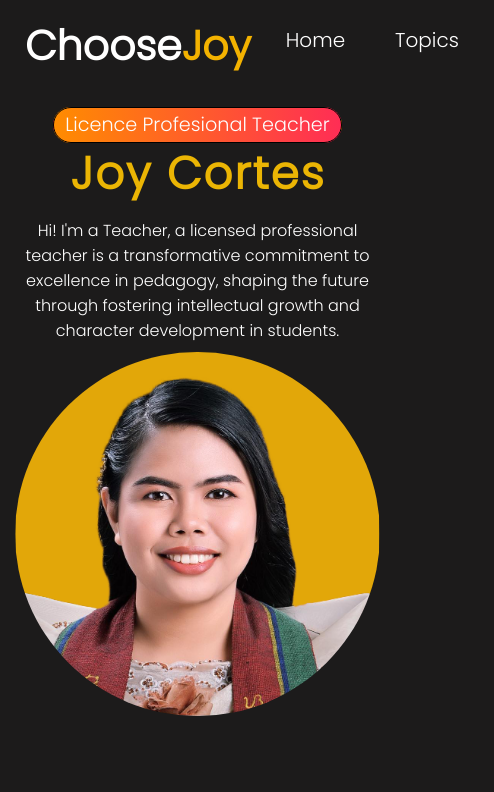
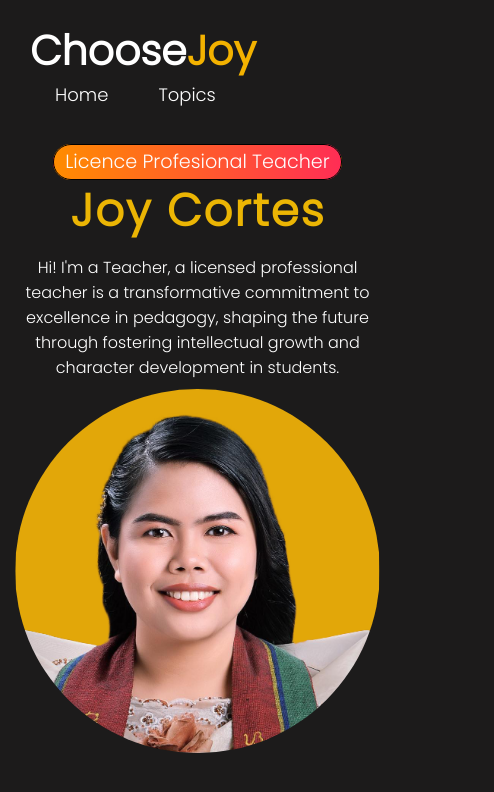
Before and after one commit to 02Jacode/ChooseJoy, a plain HTML site: page index.html in a window 390 px wide. Shown: the whole page, 494 px wide, since content can reach past the window. Drawn offline with Linux system fonts and the light colour scheme.

Commit message:
Add files via upload

```diff
--- a/index.css
+++ b/index.css
@@ -145,13 +145,12 @@ section {
 /* Responsive styles for smaller screens */
 @media screen and (max-width: 480px) {
     header {
-        max-width: 100%;
-        padding: 15px 25px;
+        padding: 20px 30px;
+        display: grid;
     }
 
     .navbar {
-        padding: 10px;
-        font-size: 20px;
+        font-size: 18px;
     }
 
     section, .home {
```
